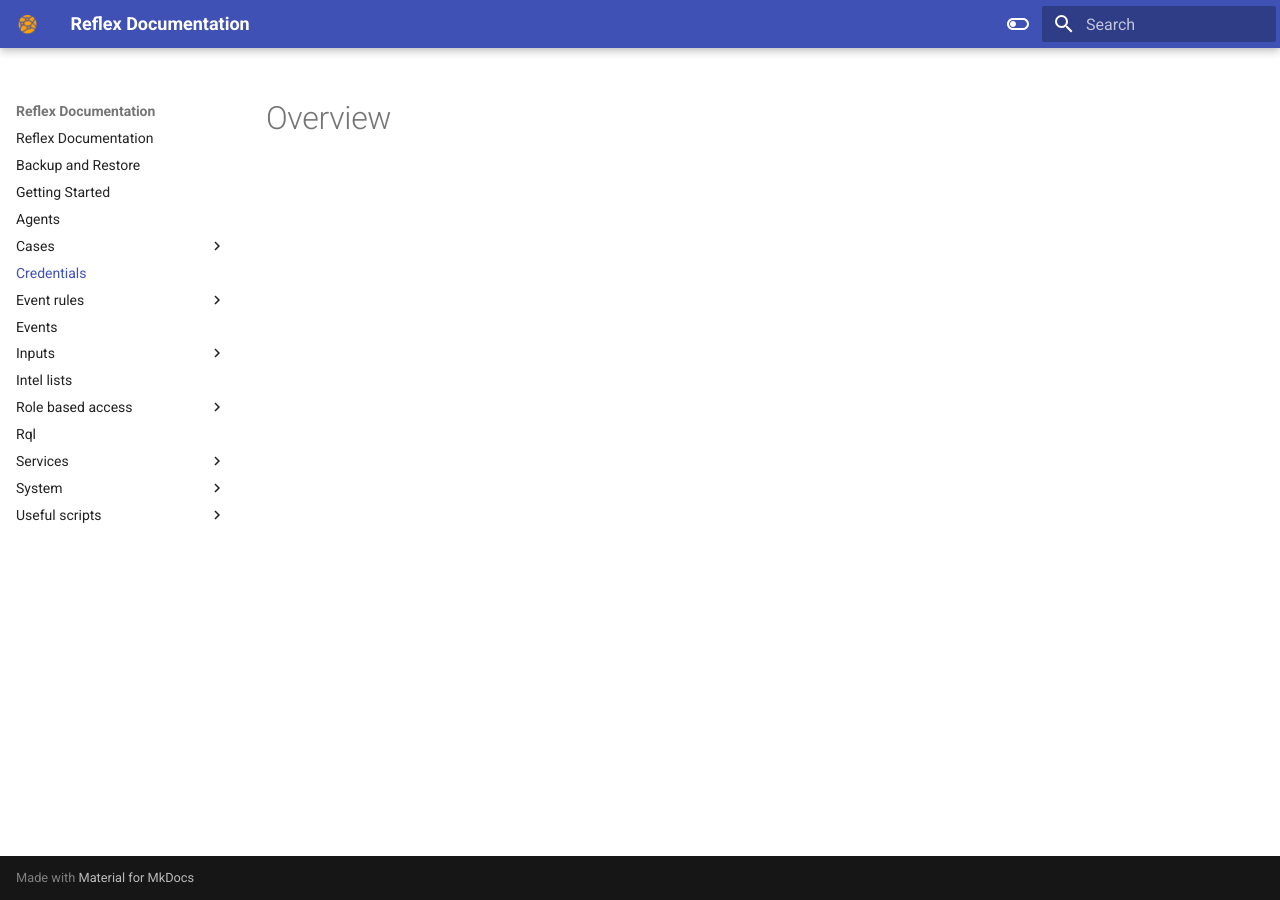
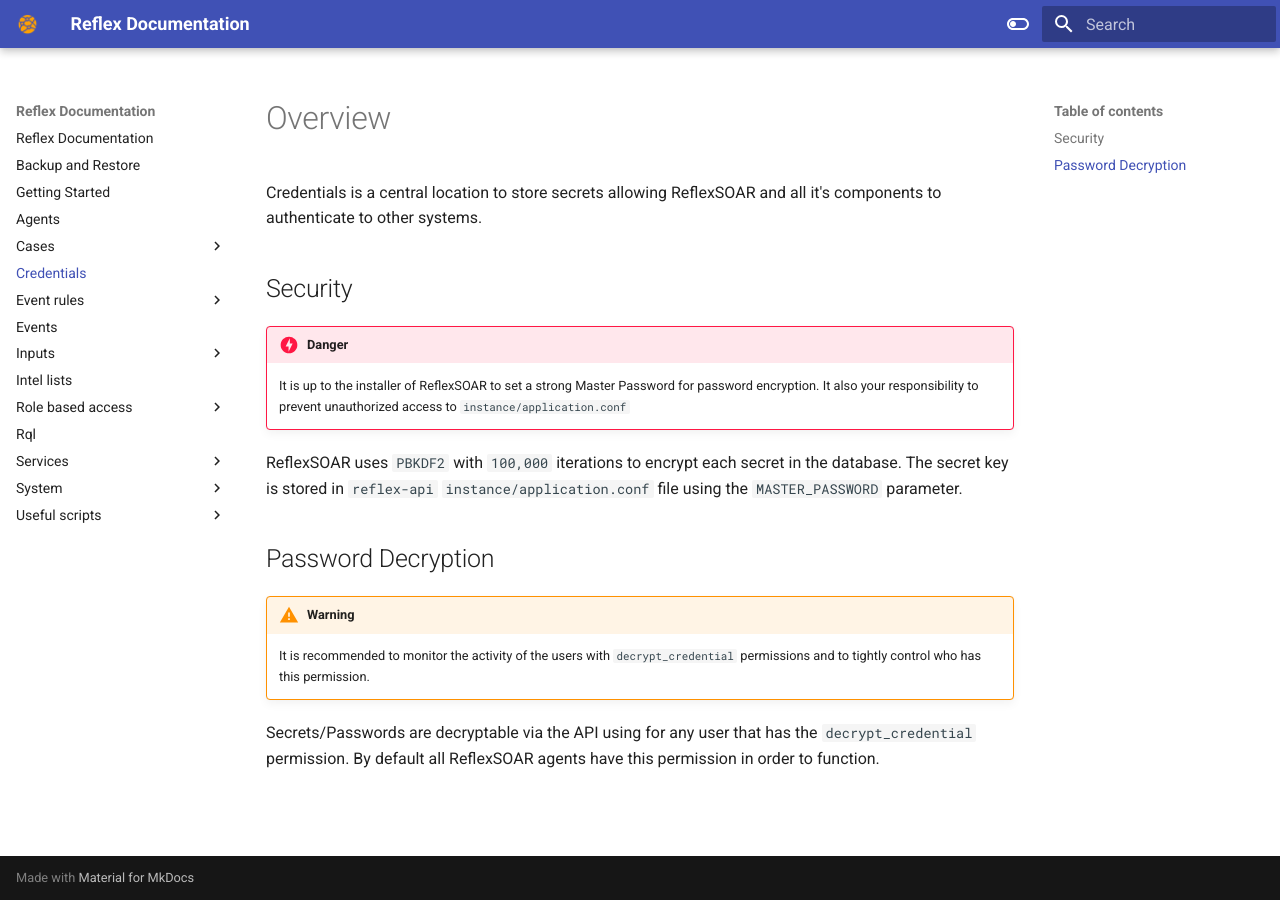
Before and after one commit to reflexsoar/reflex-docs, an MkDocs documentation site: the page built from docs/credentials/index.md, in a window 1280 px wide. Built offline with MkDocs 1.6.1 and Material for MkDocs 9.7.7, drawn with Linux system fonts in a browser that asks for light colours.

Commit message:
Credentials basic

```diff
--- a/docs/credentials/index.md
+++ b/docs/credentials/index.md
@@ -1 +1,16 @@
 # Overview
+Credentials is a central location to store secrets allowing ReflexSOAR and all it's components to authenticate to other systems.
+
+## Security
+
+!!! danger Use a strong Master Password
+    It is up to the installer of ReflexSOAR to set a strong Master Password for password encryption.  It also your responsibility to prevent unauthorized access to `instance/application.conf`
+
+ReflexSOAR uses `PBKDF2` with `100,000` iterations to encrypt each secret in the database.  The secret key is stored in `reflex-api` `instance/application.conf` file using the `MASTER_PASSWORD` parameter.
+
+## Password Decryption
+
+!!! warning Decryption Potential
+    It is recommended to monitor the activity of the users with `decrypt_credential` permissions and to tightly control who has this permission.
+
+Secrets/Passwords are decryptable via the API using for any user that has the `decrypt_credential` permission.  By default all ReflexSOAR agents have this permission in order to function.
```
